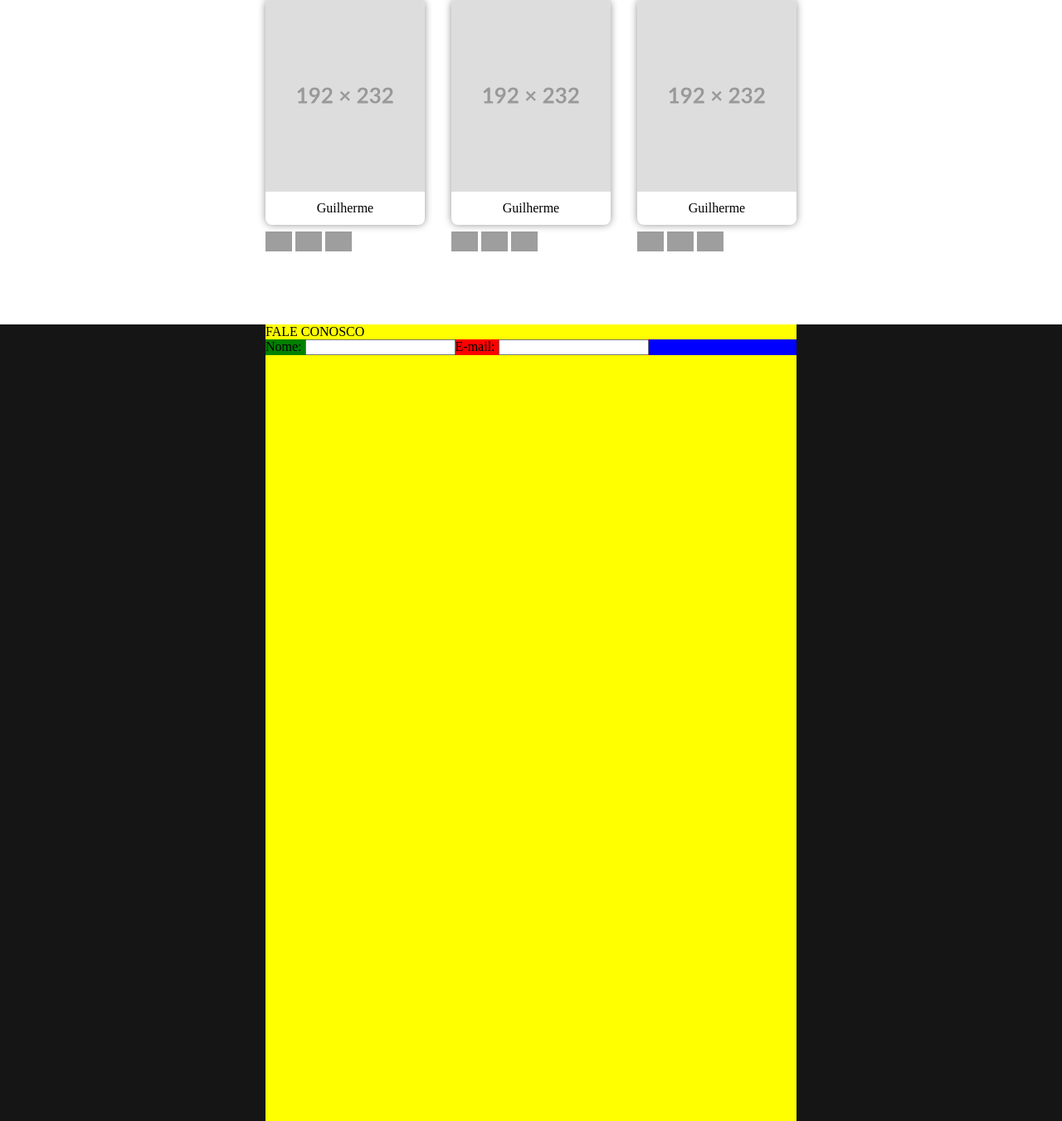
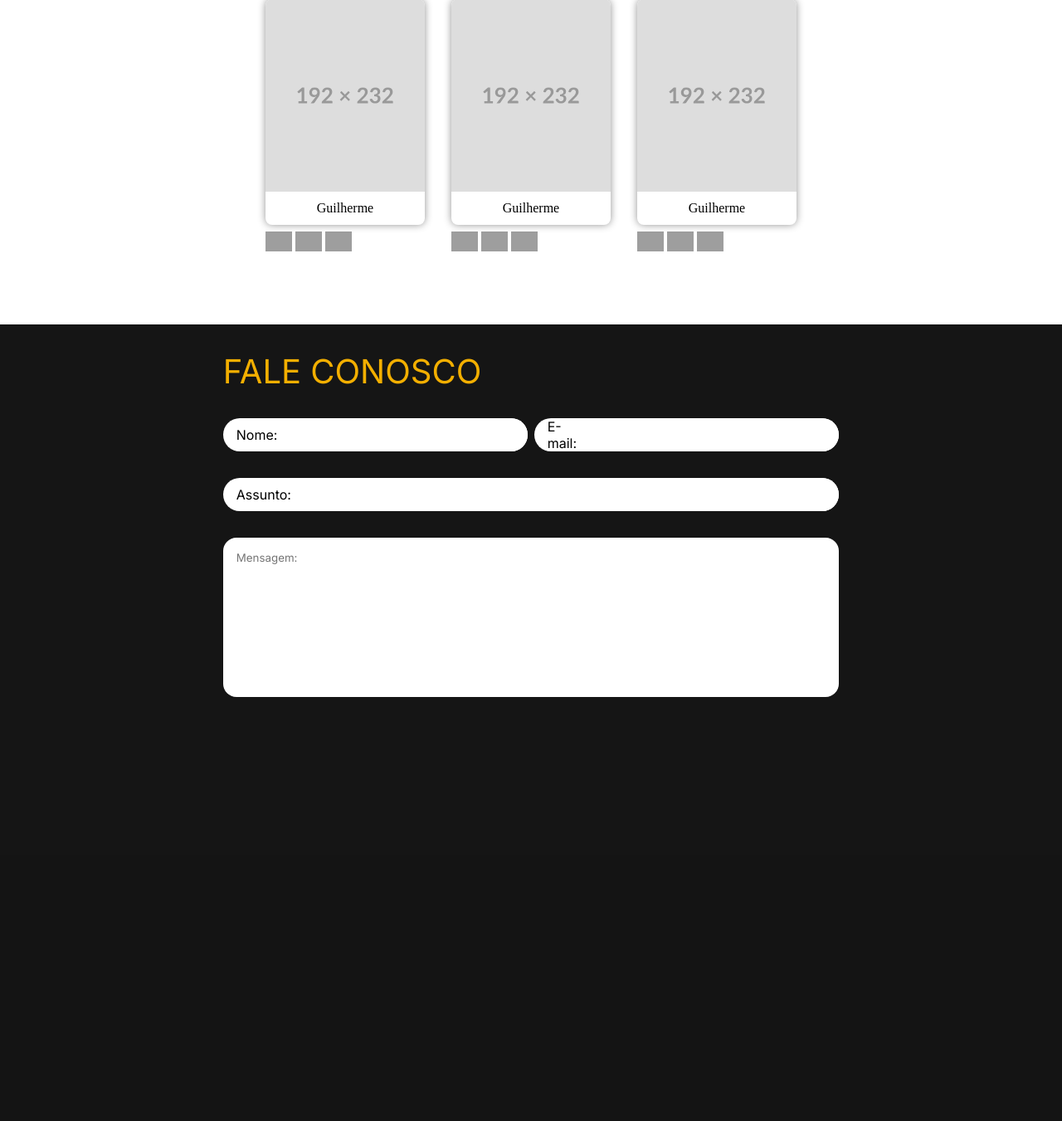
Before and after one commit to GuiiBranco/TCC-Tatinha-s-Beauty-Shop, a PHP site: page / in a window 1280 px wide. Shown: the part 1724-3075 px from the top of the page at 83% size. After the commit the page ends 2564 px from the top, so only its background shows below. Run offline with PHP 8.4, Linux system fonts and the light colour scheme; grey boxes are pictures that could not be loaded.

Commit message:
Formulário de Dúvidas

```diff
--- a/index.html
+++ b/index.html
@@ -19,7 +19,7 @@
             <div class="port">
                 <img src="public/img/Placeholder1.png" class="port-img">
                 <img src="public/img/Placeholder2.png" class="port-img">
-                <img src="public/img/Placeholder3.png" class="port-img">
+                <img src="https://i.pinimg.com/550x/71/75/cf/7175cf08b5e6fd567def64c0bfa3a724.jpg" style="height: 230px;" class="port-img">
                 <img src="public/img/Placeholder4.png" class="port-img">
             </div>
             <div class="port">
@@ -127,13 +127,18 @@
             <div id="nomeEmail">
                 <div class="nomeInput">
                     <span>Nome:</span>
-                    <input type="text">
+                    <input type="text" maxlength="50">
                 </div>
                 <div class="email">
                     <span>E-mail:</span>
-                    <input type="text">
+                    <input type="text" maxlength="50">
                 </div>
             </div>
+            <div class="assuntoInput">
+                <span>Assunto:</span>
+                <input type="text" maxlength="50">
+            </div>
+            <textarea name="#" id="areaTexto" rows="10" placeholder="Mensagem:"></textarea>
         </div>
     </section>
 </body>
--- a/public/CSS/style.css
+++ b/public/CSS/style.css
@@ -177,28 +177,77 @@
     margin-top: 5rem;
     background-color: #151515;
     width: 100%;
-    height: 60rem;
+    height: 40rem;
     display: flex;
+    font-family: 'Inter';
+}
+
+#faleConosco{
+    color: #F3AF00;
+    font-size: 2.5rem;
 }
 
 #faleConoscoDiv{
-    background-color: yellow;
     margin: auto;
-    width: 50%;
+    width: 58%;
     height: 100%;
+    padding-top: 2rem;
 }
 
 #nomeEmail{
-    background-color: blue;
     width: 100%;
     display: flex;
+    justify-content: space-between;
+    margin-top: 2rem;
 }
 
-.nomeInput{
-    background-color: green;
+.nomeInput, .email{
+    background-color: white;
+    width: 49.5%;
+    height: 2.5rem;
+    display: flex;
+    justify-content: space-between;
+    align-items: center;
+    padding-left: 1rem;
+    border-radius: 2rem;
 }
 
-.email{
-    background-color: red;
+.nomeInput input, .email input{
+    height: 2.5rem;
+    width: 86%;
+    border-radius: 2rem;
+    border-style: none;
+    outline: none;
+}
+
+.assuntoInput{
+    background-color: white;
+    width: 100%;
+    height: 2.5rem;
+    display: flex;
+    justify-content: space-between;
+    align-items: center;
+    padding-left: 1rem;
+    border-radius: 2rem;
+    margin-top: 2rem;
+}
+
+.assuntoInput input{
+    height: 2.5rem;
+    width: 92%;
+    border-radius: 2rem;
+    border-style: none;
+    outline: none;
+}
+
+#areaTexto{
+    margin-top: 2rem;
+    border-radius: 1rem;
+    padding: 1rem;
+    width: 100%;
+    border-style: none;
+    outline: none;
+    resize: none;
+    font-family: 'Inter';
 }
 /* Fim Fale Conosco */
```
